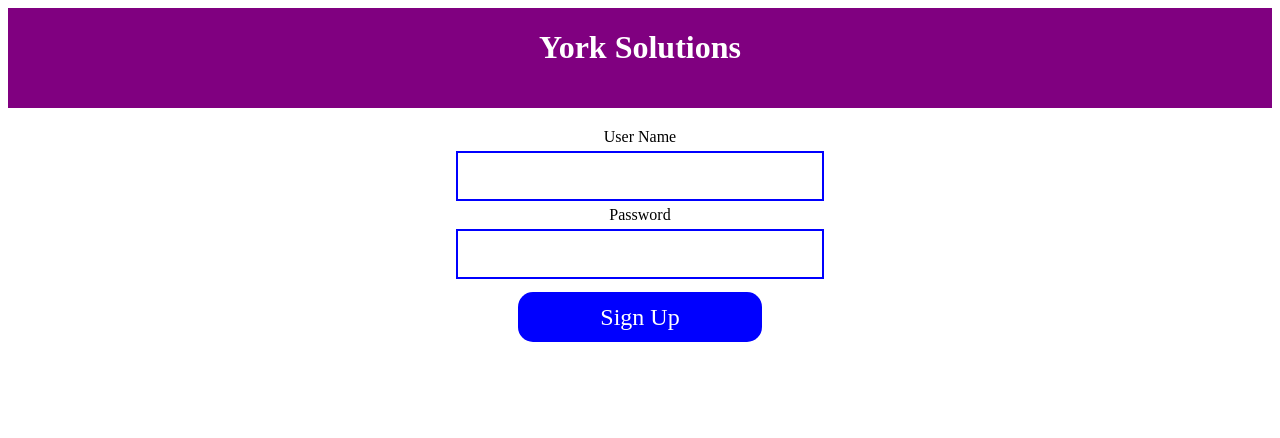
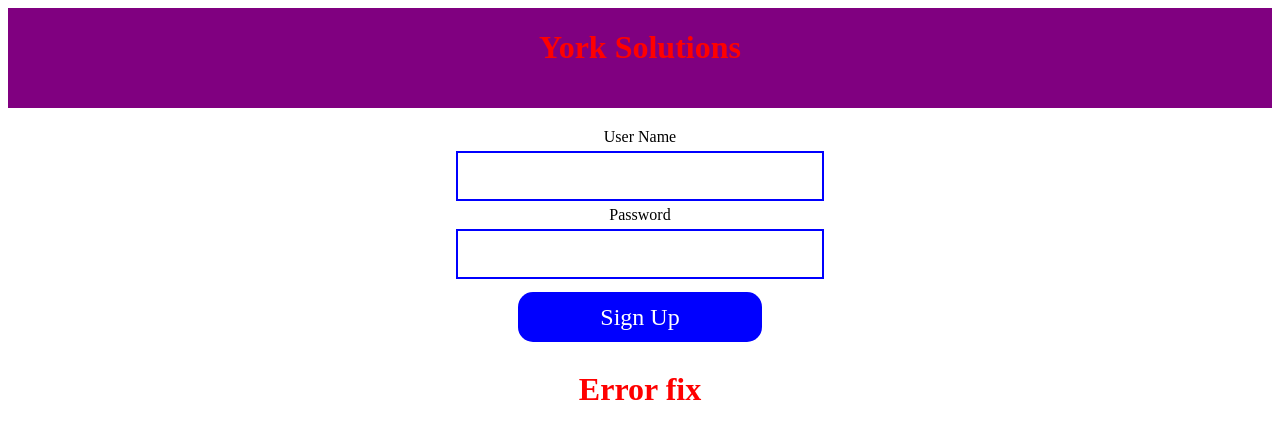
Before and after one commit to MemeBomb/first-repo, a plain HTML site: page index.html in a window 1280 px wide. Drawn offline with Linux system fonts and the light colour scheme.

Commit message:
made an emergency branch to fix an imaginary error

```diff
--- a/index.css
+++ b/index.css
@@ -35,3 +35,8 @@
     align-items: center;
     font-size: x-large;
 }
+h1 {
+    display: flex;
+    justify-content: center;
+    color: red;
+}
--- a/index.html
+++ b/index.html
@@ -19,5 +19,6 @@
       Password  <input type="password" class="u pass">
         <div class="button" onclick="user();">Sign Up</div>
     </div>
+    <h1>Error fix</h1>
 </body>
 </html>
```
